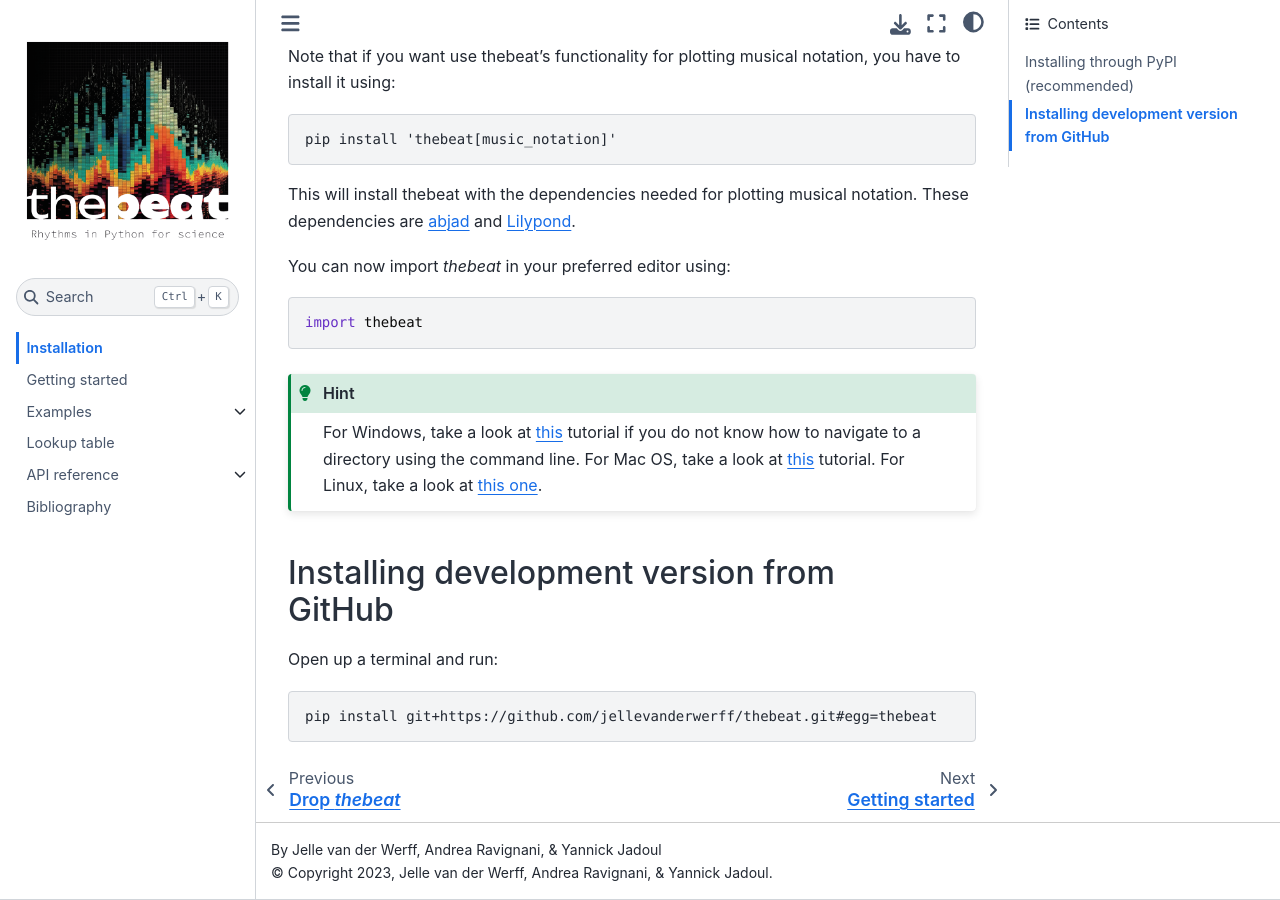
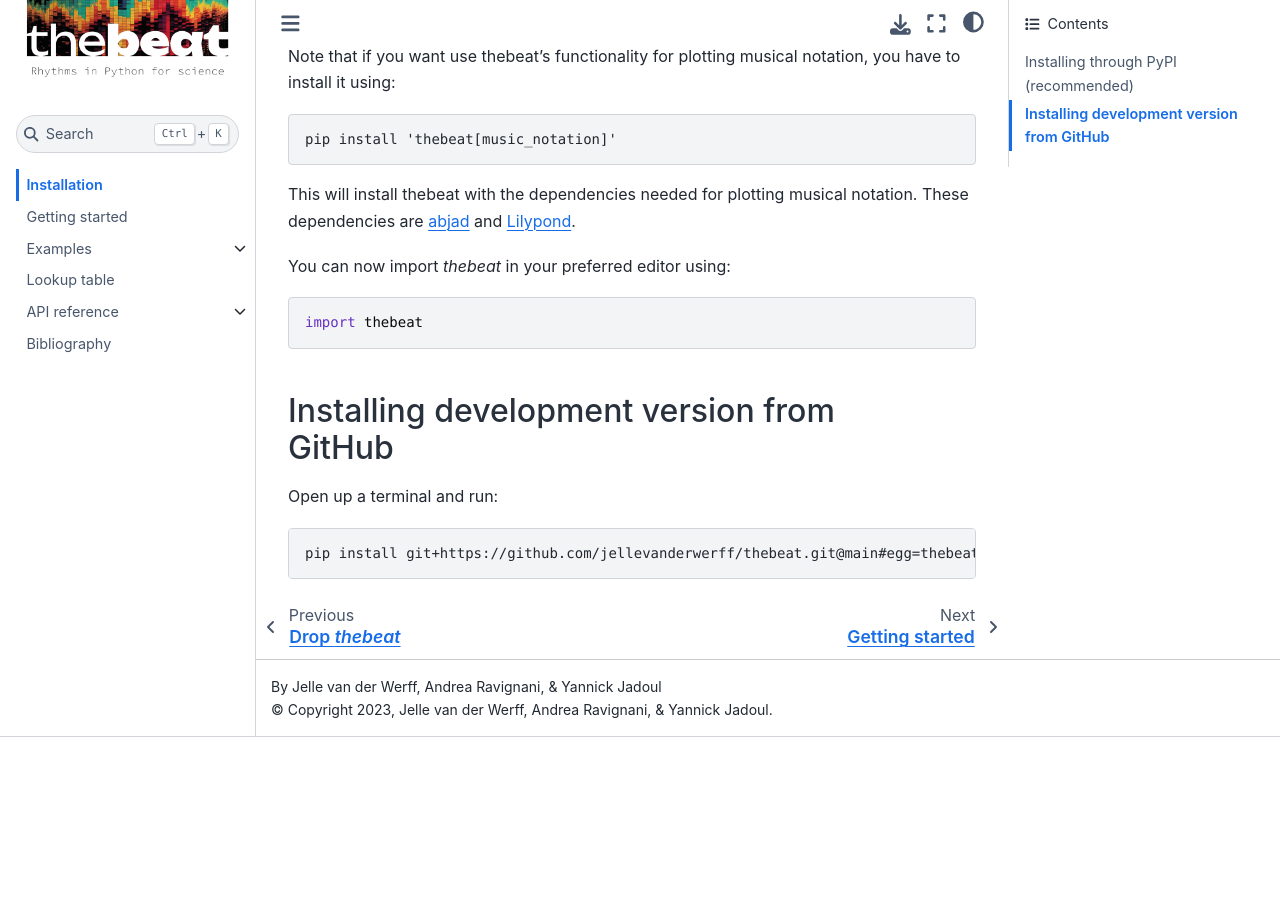
Before and after one commit to Jellevanderwerff/thebeat, a Sphinx documentation site: the page built from docs/source/installation.rst, in a window 1280 px wide and 900 px high, scrolled down 560 px. Built offline with Sphinx 7.4.7 and the Sphinx Book theme 1.1.4, drawn with Linux system fonts in a browser that asks for light colours; some web fonts are replaced; pages that are not in the unit, such as notebooks, are missing from menus; after the commit the page ends 1297 px from its top, so only the background shows below that.

Commit message:
removed unnecessary hint from docs

```diff
--- a/docs/source/index.rst
+++ b/docs/source/index.rst
@@ -5,8 +5,8 @@ Drop *thebeat*
 *thebeat* is a Python package for working with temporal sequences and rhythms in the behavioural and cognitive sciences.
 It provides functionality for creating stimuli, and for visualizing and analyzing temporal data.
 
-*thebeat* will save you time when creating experiments or analyzing data.
-It is a collection of widely accepted methods for use in timing research.
+*thebeat* is a collection of widely accepted methods for use in timing research,
+and will save you time when creating experiments or analyzing data.
 *thebeat* is an open-source, on-going, and collaborative project,
 integrating easily with the existing Python ecosystem, and with your own scripts.
 The package was specifically designed to be useful for both skilled and novice programmers.
--- a/docs/source/installation.rst
+++ b/docs/source/installation.rst
@@ -43,13 +43,6 @@ You can now import *thebeat* in your preferred editor using:
     import thebeat
 
 
-.. Hint::
-    For Windows, take a look at `this <https://www.digitalcitizen.life/command-prompt-how-use-basic-commands/>`_ tutorial if you do not know how to navigate to a directory using the command line.
-    For Mac OS, take a look at `this <https://www.macworld.com/article/221277/command-line-navigating-files-folders-mac-terminal.html>`_ tutorial.
-    For Linux, take a look at `this one <https://www.cyberciti.biz/faq/how-to-change-directory-in-linux-terminal/>`_.
-
-
-
 ******************************************
 Installing development version from GitHub
 ******************************************
@@ -58,4 +51,4 @@ Open up a terminal and run:
 
 .. code-block:: console
 
-    pip install git+https://github.com/jellevanderwerff/thebeat.git#egg=thebeat
+    pip install git+https://github.com/jellevanderwerff/thebeat.git@main#egg=thebeat
```
